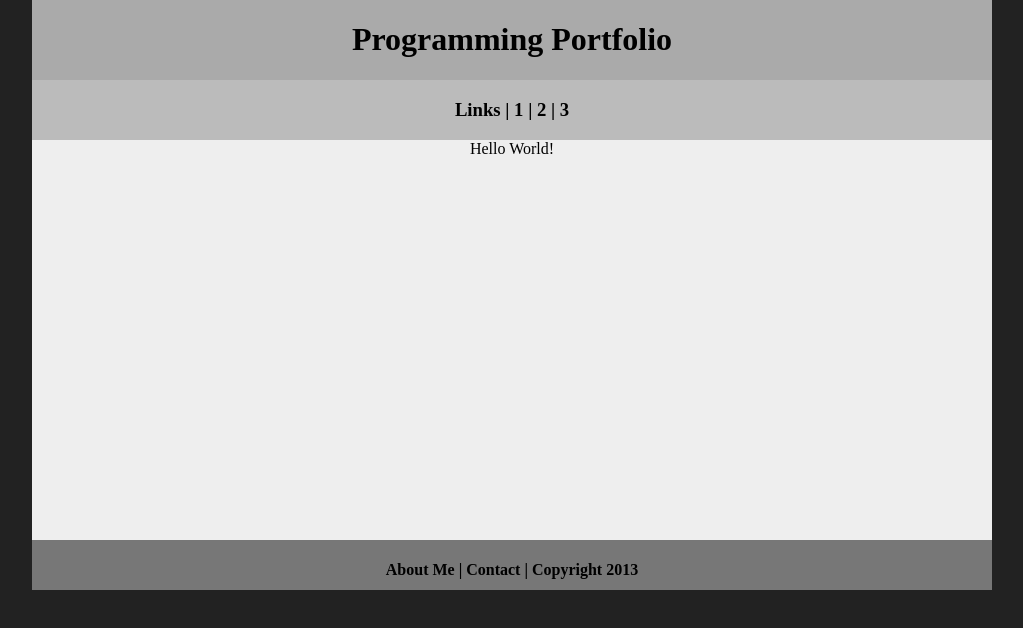
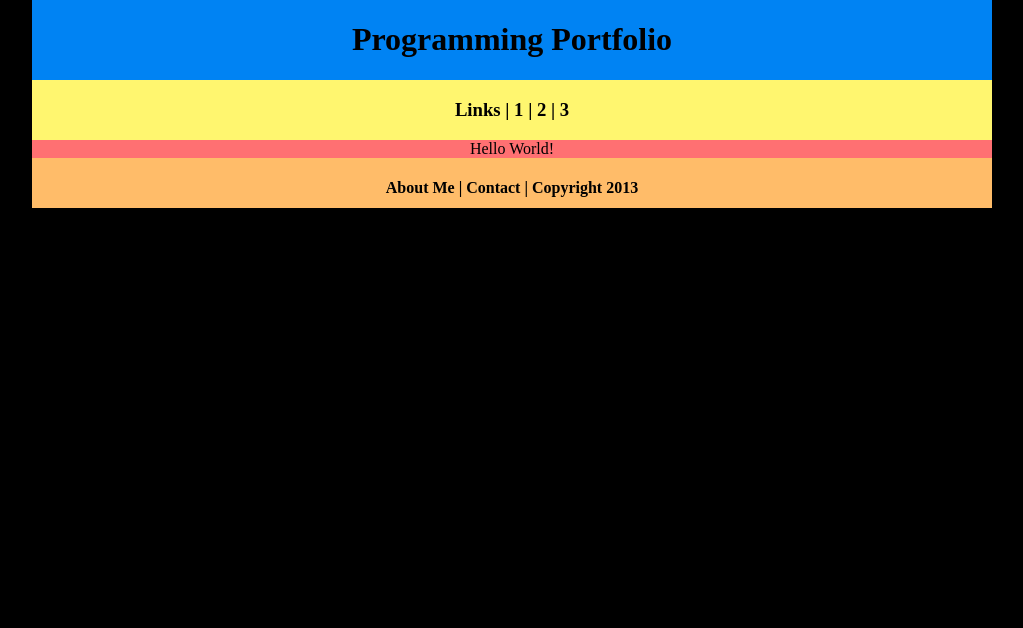
Before and after one commit to ItsMeWater/solidwater, a plain HTML site: page Website/index.html in a window 1280 px wide. Shown: the whole page, without its empty margins (128-1151 px from the left). Drawn offline with Linux system fonts and the light colour scheme.

Commit message:
Add files via upload

```diff
--- a/Website/myCSS.css
+++ b/Website/myCSS.css
@@ -4,24 +4,24 @@ body {
 	margin: 0 auto;
 }
 .homePage {
-	background: #222222;
+	background: #000000;
 }
 .container {
 	width: 960px;
 	margin: 0 auto;
 }
 .header {
-	background: #AAAAAA;
+	background: #0083F3;
 	text-align: center;
 	margin: 0px;
 	padding: 5;
 	float: left;
 	width: 100%;
-	height: 80px;
+	height:  px;
 
 }
 .nav {
-	background: #BBBBBB;
+	background: #FFF66F;
 	margin: 0px;
 	padding: 5;
 	float: left;
@@ -30,15 +30,14 @@ body {
 	text-align: center;
 }
 .content {
-	background: #EEEEEE;
+	background: #FF7072;
 	margin: 0px;
 	float: left;
 	width: 100%;
-	height: 400px;
 	text-align: center;
 }
 .footer {
-	background: #777777;
+	background: #FFBC69;
 	margin: 0px;
 	float: left;
 	width: 100%;
--- a/myCSS.css
+++ b/myCSS.css
@@ -4,7 +4,7 @@ body {
 	margin: 0 auto;
 }
 .homePage {
-	background: #222222;
+	background: #000000;
 }
 .container {
 	width: 960px;
@@ -21,7 +21,7 @@ body {
 
 }
 .nav {
-	background: #BBBBBB;
+	background: #FFF66F;
 	margin: 0px;
 	padding: 5;
 	float: left;
@@ -30,14 +30,14 @@ body {
 	text-align: center;
 }
 .content {
-	background: #EEEEEE;
+	background: #FF7072;
 	margin: 0px;
 	float: left;
 	width: 100%;
 	text-align: center;
 }
 .footer {
-	background: #777777;
+	background: #FFBC69;
 	margin: 0px;
 	float: left;
 	width: 100%;
```
Also changed, not shown: Home.html (added, +23 -0 lines), Photoshop/index.html (+1 -1 lines), Website/Home.html (added, +23 -0 lines), illustrator/index.html (+1 -1 lines), Images/Homepagebanner.jpg, Images/Untitled-2.fw.png (added), 2 other files.
